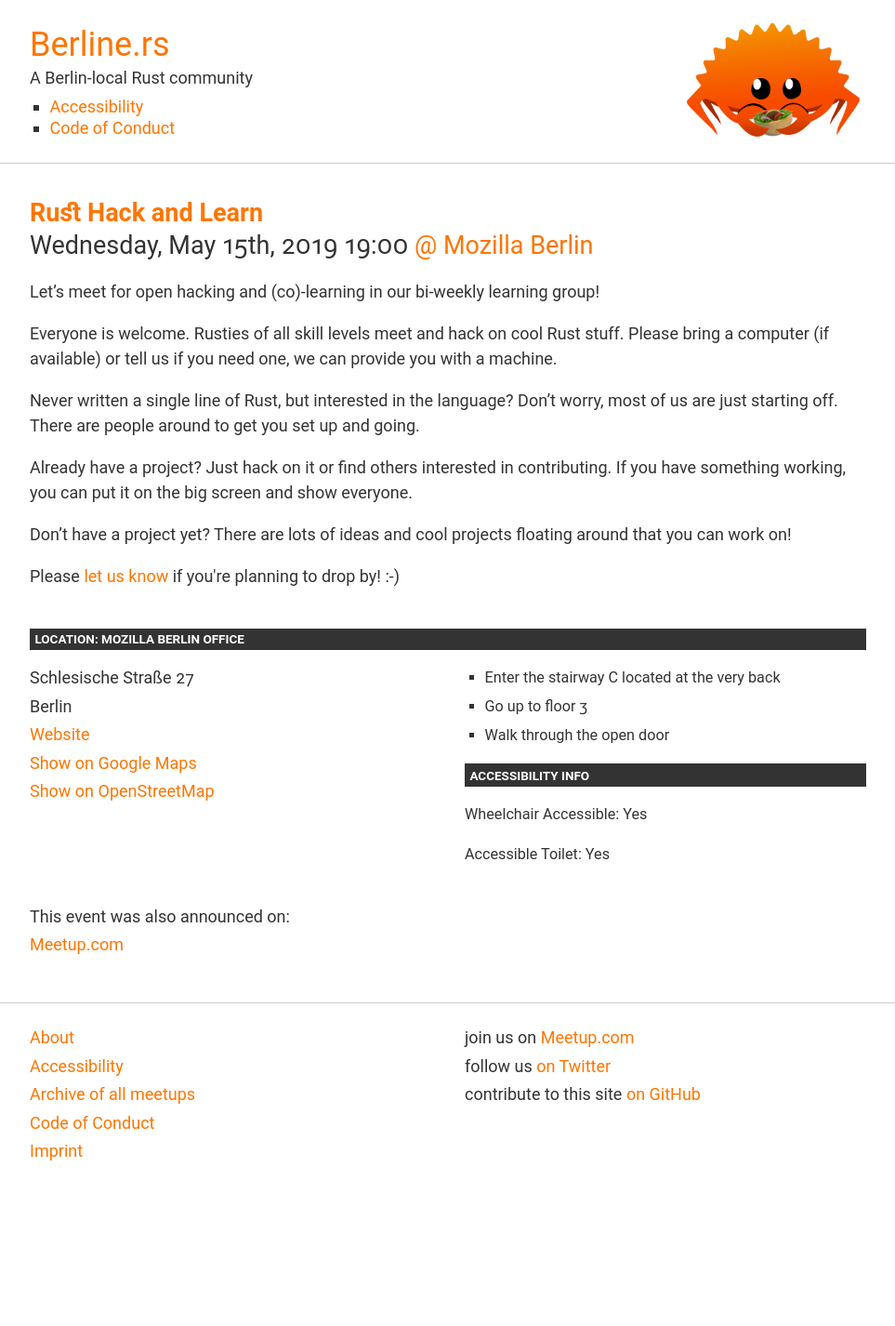
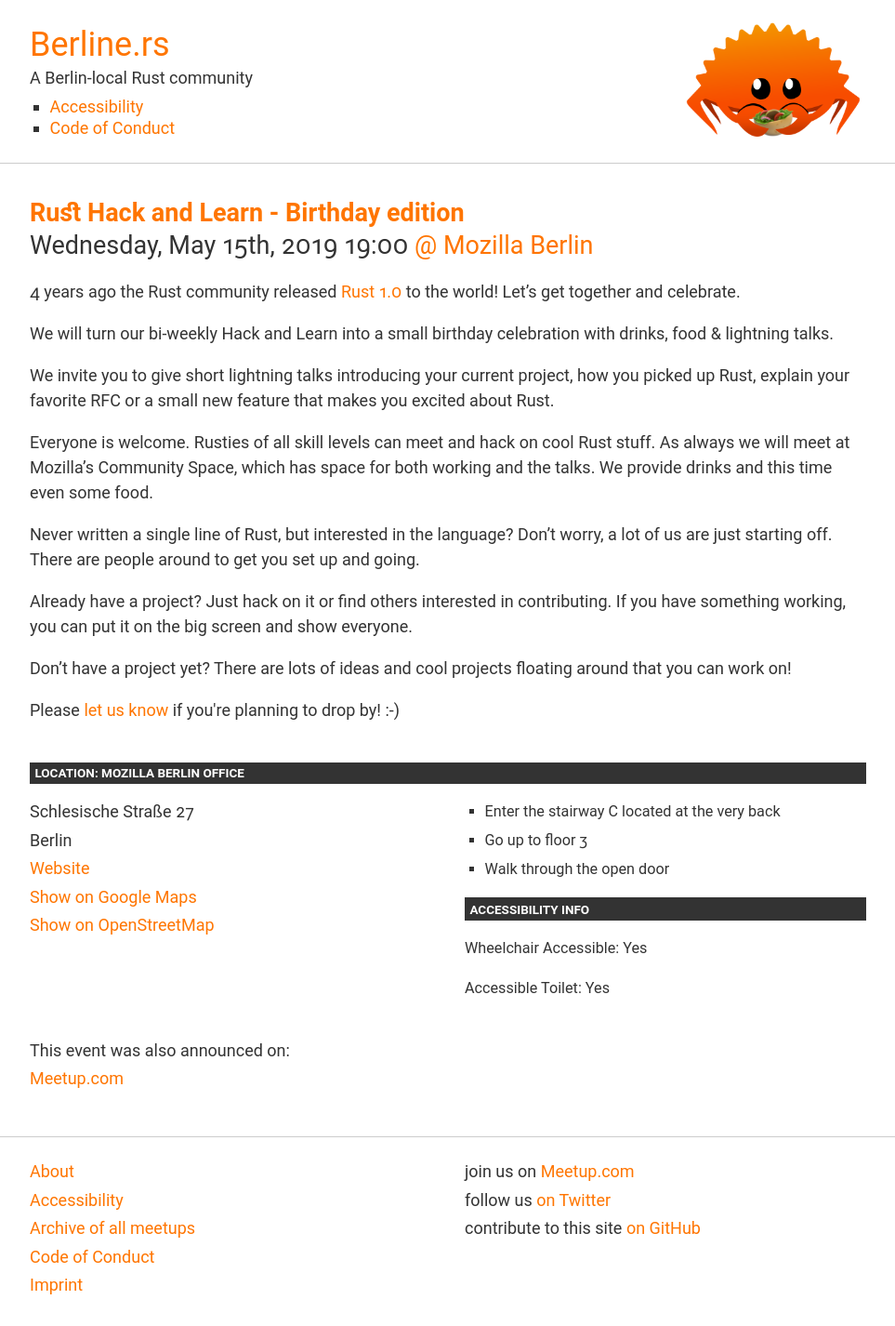
Before and after one commit to berlinrs/berline.rs, a Jekyll site: the page built from _posts/2019-05-15-rust-hack-and-learn.md, in a window 1280 px wide. Shown: the whole page at 93% size, without its empty margins (158-1121 px from the left). Built offline with Jekyll 4.4.1, drawn with Linux system fonts in a browser that asks for light colours; before the commit the page ends 1282 px from its top, so only the background shows below that.

Commit message:
Turn the next Hack and Learn into a birthday celebration

```diff
--- a/_posts/2019-05-15-rust-hack-and-learn.md
+++ b/_posts/2019-05-15-rust-hack-and-learn.md
@@ -1,5 +1,5 @@
 ---
-title: "Rust Hack and Learn"
+title: "Rust Hack and Learn - Birthday edition"
 date: "2019-05-15 19:00:00 CEST"
 categories: meetup
 links:
@@ -8,11 +8,17 @@ location: moz-berlin
 talks: false
 ---
 
-Let's meet for open hacking and (co)-learning in our bi-weekly learning group!
+4 years ago the Rust community released [Rust 1.0](https://blog.rust-lang.org/2015/05/15/Rust-1.0.html) to the world!
+Let's get together and celebrate.
 
-Everyone is welcome. Rusties of all skill levels meet and hack on cool Rust stuff. Please bring a computer (if available) or tell us if you need one, we can provide you with a machine.
+We will turn our bi-weekly Hack and Learn into a small birthday celebration with drinks, food & lightning talks.
 
-Never written a single line of Rust, but interested in the language? Don't worry, most of us are just starting off. There are people around to get you set up and going.
+We invite you to give short lightning talks introducing your current project, how you picked up Rust, explain your favorite RFC or a small new feature that makes you excited about Rust.
+
+Everyone is welcome. Rusties of all skill levels can meet and hack on cool Rust stuff. As always we will meet at Mozilla's Community Space, which has space for both working and the talks.
+We provide drinks and this time even some food.
+
+Never written a single line of Rust, but interested in the language? Don't worry, a lot of us are just starting off. There are people around to get you set up and going.
 
 Already have a project? Just hack on it or find others interested in contributing. If you have something working, you can put it on the big screen and show everyone.
 
```
